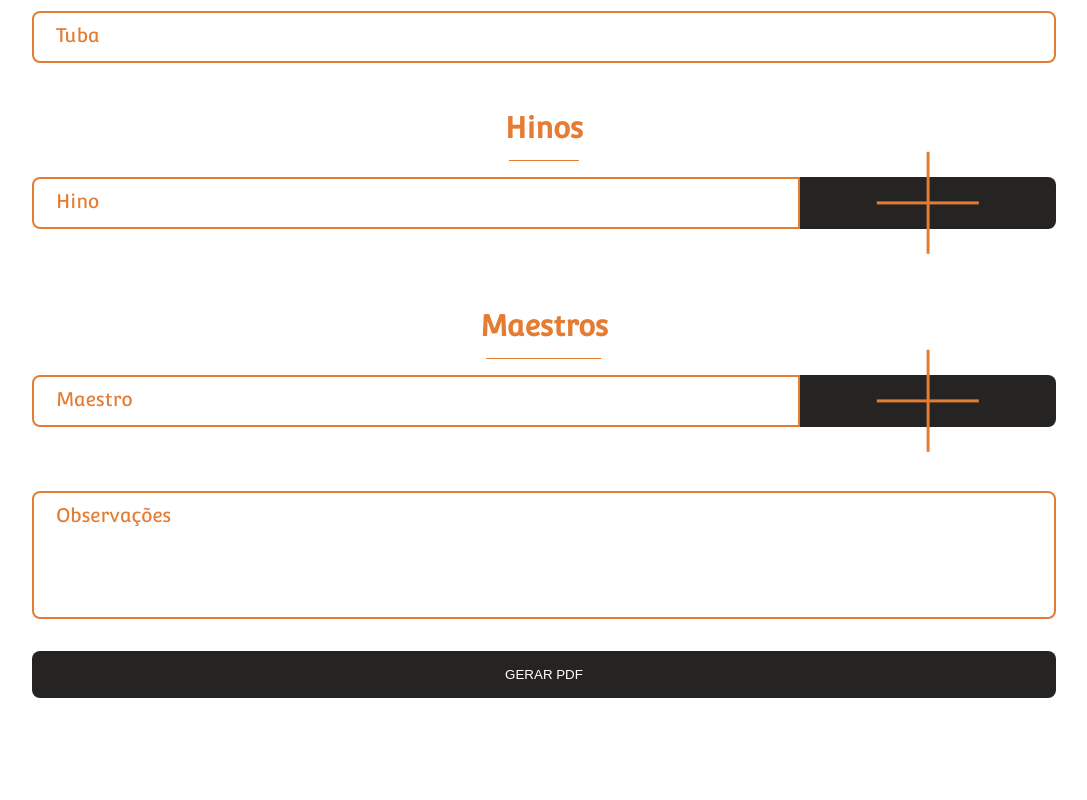
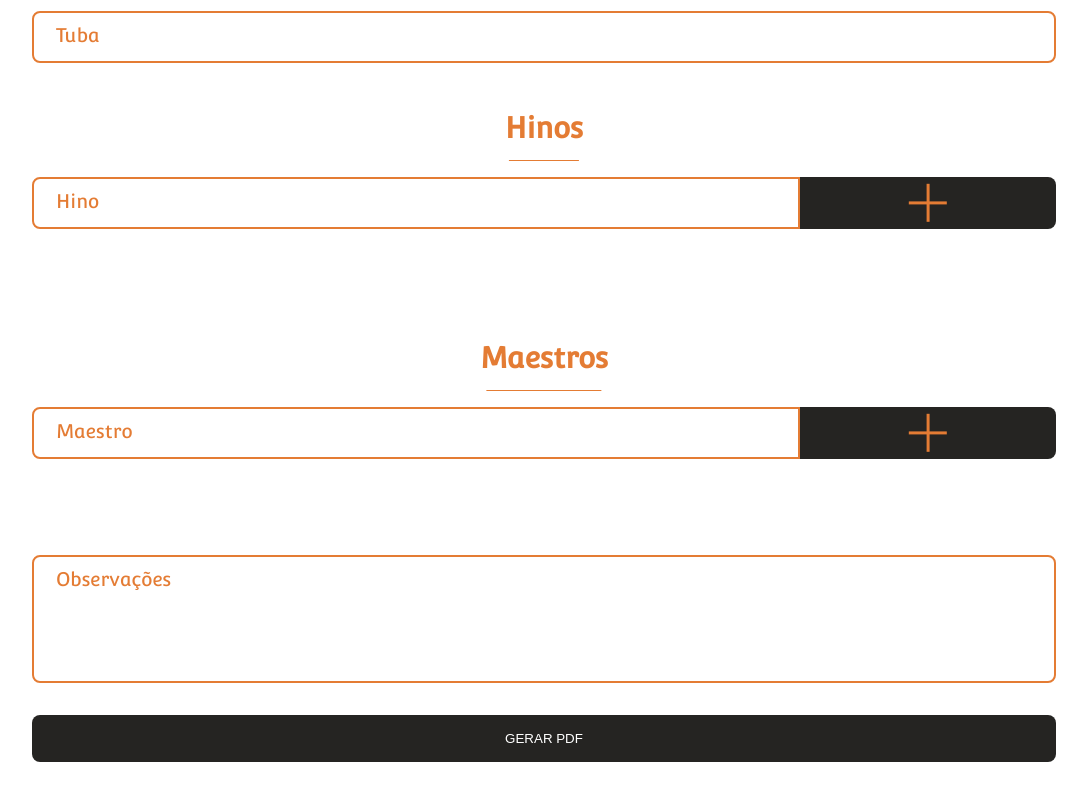
Before and after one commit to contagem-orquestra/home, a React (Vite) app: page / in a window 1280 px wide. Shown: the part 1919-2719 px from the top of the page, without its empty margins (96-1183 px from the left). Before the commit the page ends 2633 px from the top, so only its background shows below. Built offline with nearby package versions, Linux system fonts and the light colour scheme; what @react-pdf/renderer would draw is missing.

Commit message:
Corrigido css

```diff
--- a/src/App.css
+++ b/src/App.css
@@ -56,6 +56,17 @@ main {
     background: none;
     transition: all 160ms ease-in;
     resize: none;
+    -moz-appearance: textfield;
+  }
+
+  > .input::-webkit-outer-spin-button,
+  > .input::-webkit-inner-spin-button {
+    -webkit-appearance: none;
+    margin: 0;
+  }
+
+  > .input[type="number"] {
+    -moz-appearance: textfield;
   }
 
   > .label {
@@ -121,6 +132,31 @@ main {
   &:active::after {
     height: 0.8rem;
   }
+
+  &::-moz-focus-inner {
+    border: 0;
+  }
+
+  @media (min-width: 500px) {
+    &::before,
+    &::after {
+      width: 20%;
+    }
+  }
+
+  @media (min-width: 1100px) {
+    &::before,
+    &::after {
+      width: 15%;
+    }
+  }
+
+  @media (min-width: 1500px) {
+    &::before,
+    &::after {
+      width: 12%;
+    }
+  }
 }
 
 .hymn-item,
@@ -161,6 +197,7 @@ main {
 
 button {
   width: 80vw;
+  margin-bottom: 2rem;
 }
 
 .hymn-form,
@@ -172,6 +209,7 @@ button {
   > .content {
     display: flex;
     align-items: flex-start;
+    width: 80vw;
   }
 }
 
--- a/src/index.css
+++ b/src/index.css
@@ -37,6 +37,14 @@ button {
   padding: 1rem 2rem;
   text-decoration: none;
   cursor: pointer;
+  -moz-appearance: none;
+  -webkit-appearance: none;
+  appearance: none;
+}
+
+button::-moz-focus-inner {
+  border: 0;
+  padding: 0;
 }
 
 li,
```
